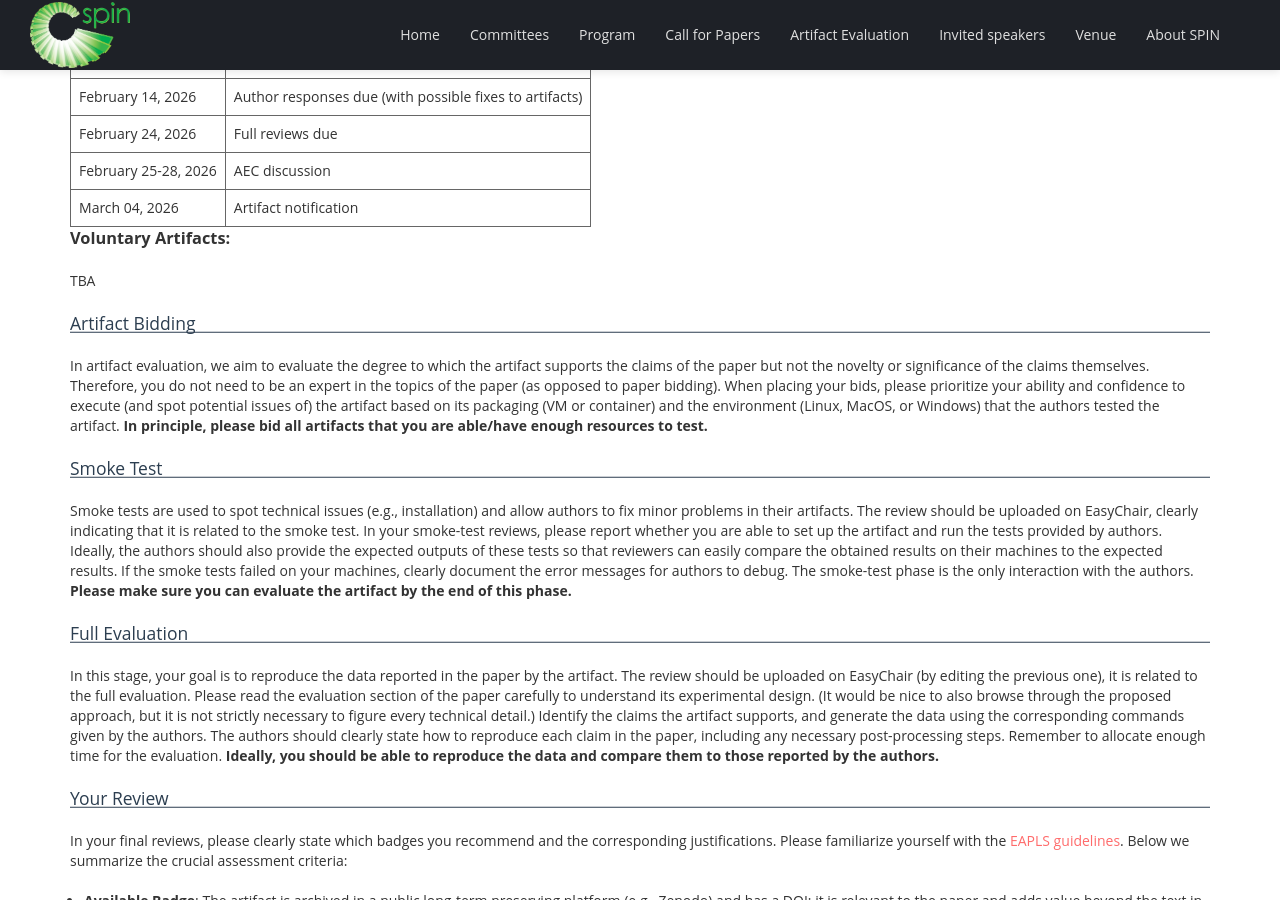
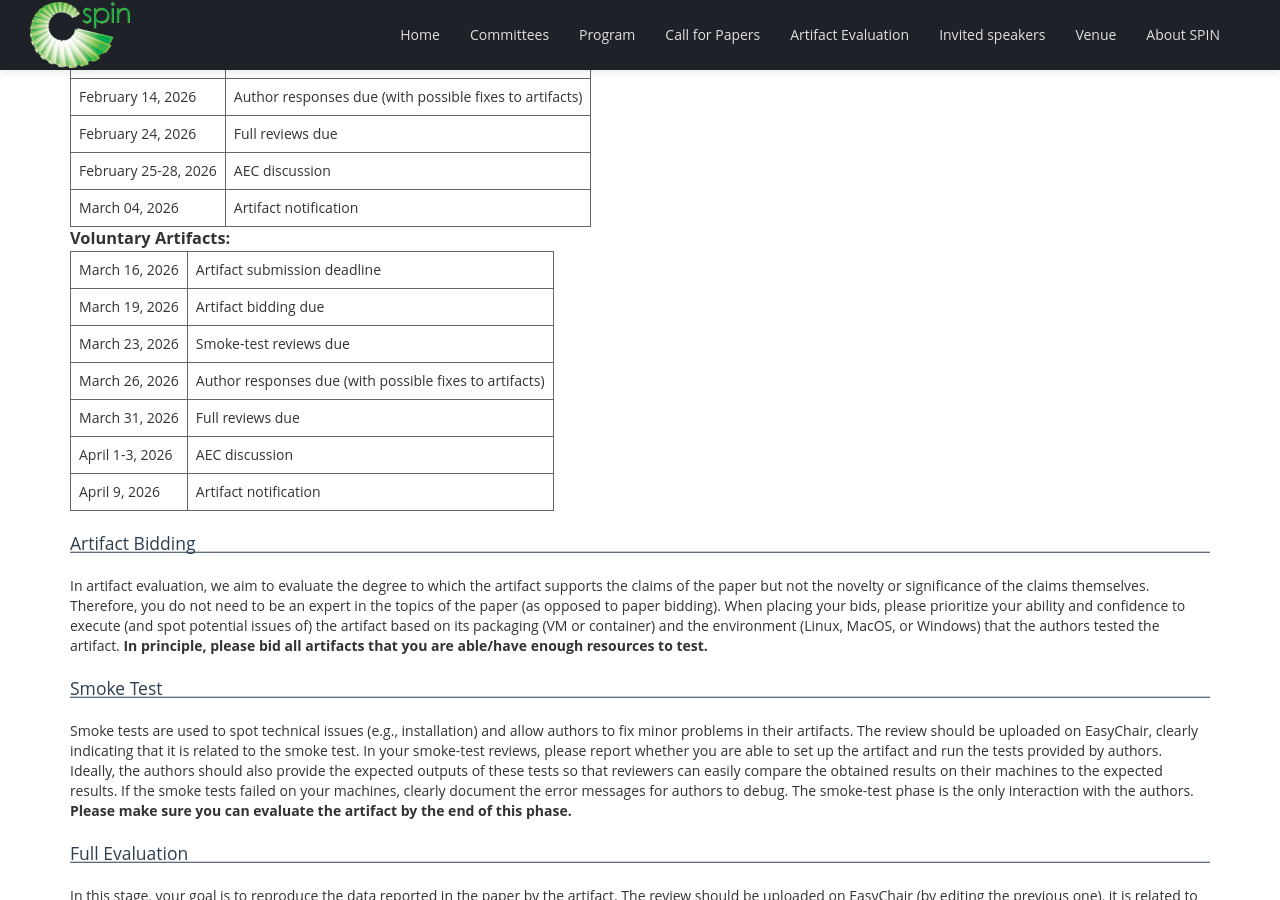
Before and after one commit to SPIN-web/SPIN2026, a Jekyll site: the page built from _pages/AE_instructions.md, in a window 1280 px wide and 900 px high, scrolled down 641 px. Built offline with Jekyll 4.4.1, drawn with Linux system fonts in a browser that asks for light colours; nearby versions of some CDN libraries; our own code applies the rules of GitHub Pages for plain Markdown files.

Commit message:
Add artifact submission and review deadlines

```diff
--- a/_pages/AE_instructions.md
+++ b/_pages/AE_instructions.md
@@ -31,7 +31,14 @@ Please stay in contact during both AE periods as some reviewers may be assigned
 
 ### Voluntary Artifacts:
 
-TBA
+|----------------------|-----------------------------------------------------------|
+| March 16, 2026 | Artifact submission deadline |
+| March 19, 2026 | Artifact bidding due |
+| March 23, 2026 | Smoke-test reviews due |
+| March 26, 2026 | Author responses due (with possible fixes to artifacts) |
+| March 31, 2026 | Full reviews due |
+| April 1-3, 2026 | AEC discussion |
+| April 9, 2026 | Artifact notification |
 
 ## Artifact Bidding
 
```
